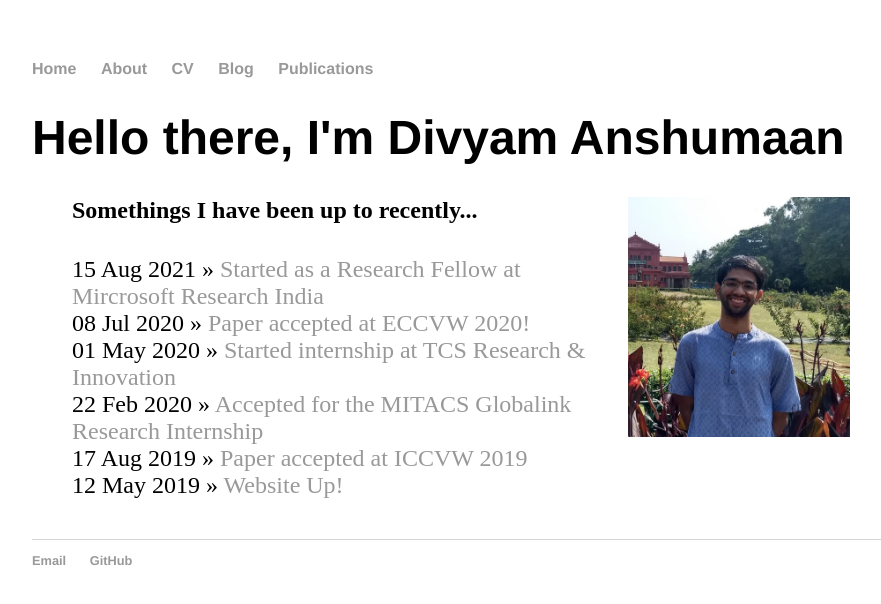
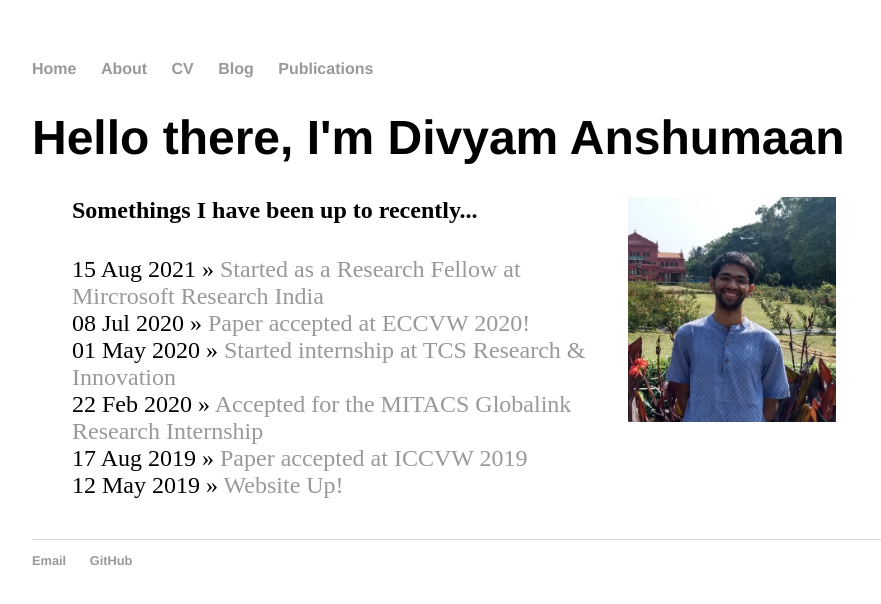
Before and after one commit to divyam02/divyam02_backup.github.io, a Jekyll site: the page built from index.html, in a window 1280 px wide. Shown: the top 604 px of the page, without its empty margins (160-1041 px from the left). Built offline with Jekyll 4.4.1, drawn with Linux system fonts in a browser that asks for light colours.

Commit message:
Update main.css

```diff
--- a/css/main.css
+++ b/css/main.css
@@ -53,6 +53,6 @@ ul.posts li {
 img {
   display: inline;
   margin: 10 auto;
-  height: 80%;
+  height: 75%;
   width: auto;
 }
```
